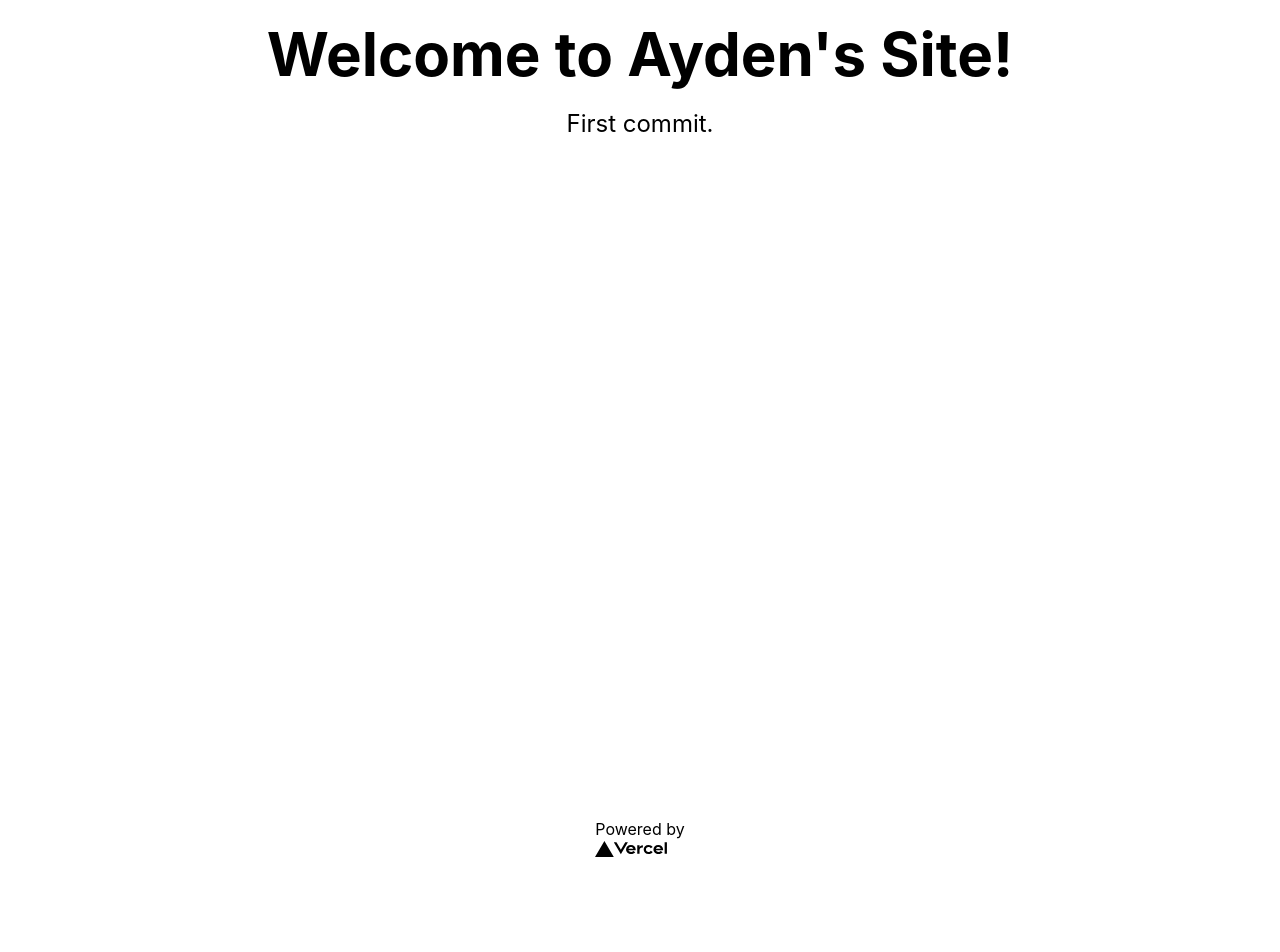
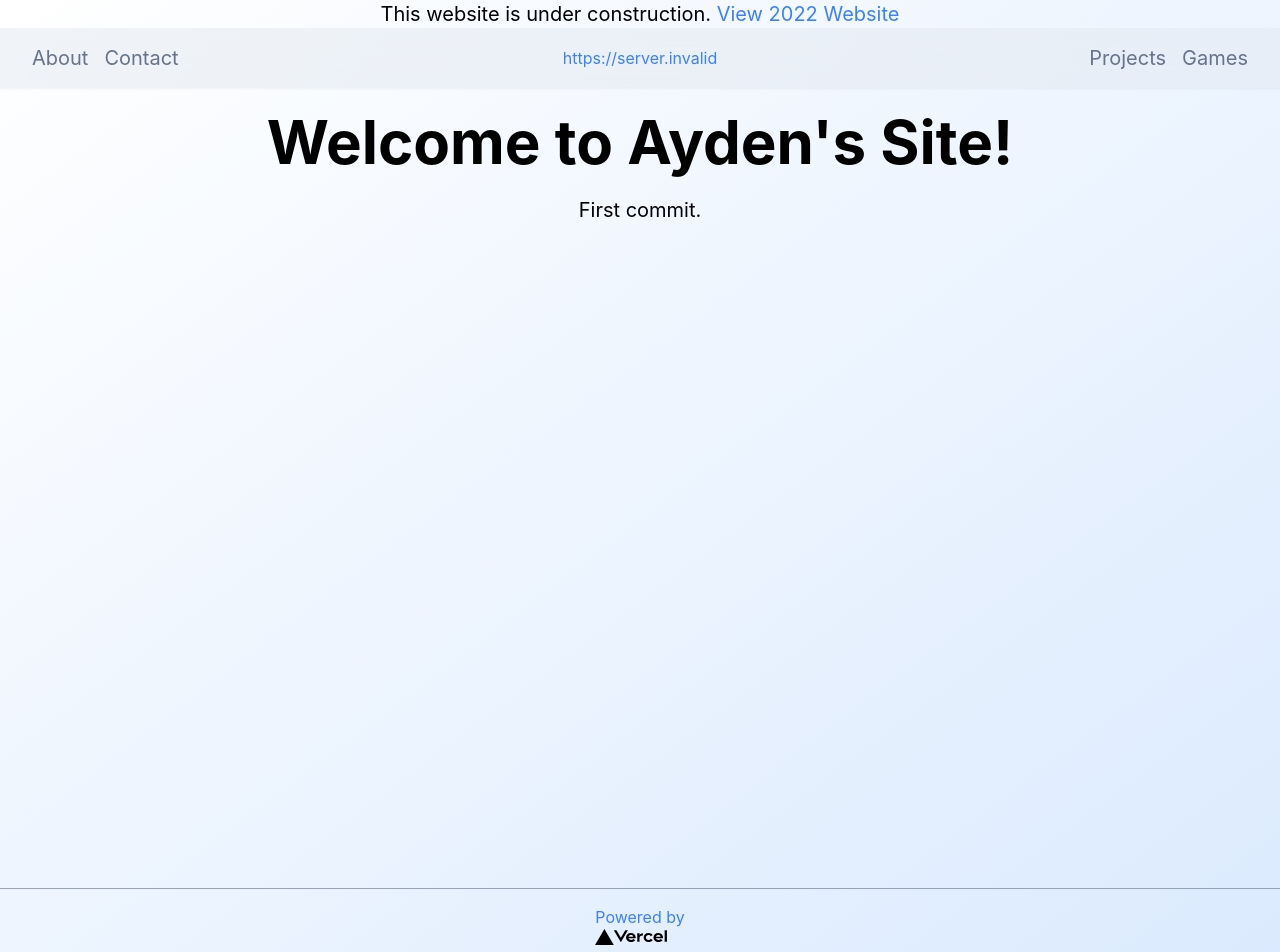
Before and after one commit to WraithWinterly/aydens.net, a Next.js app: page / in a window 1280 px wide. Shown: the top 952 px of the page. Before the commit the page ends 873 px from the top, so only its background shows below. Built offline with nearby package versions, Linux system fonts and the light colour scheme; no server answers; what prettier-plugin-tailwindcss would draw is missing.

Commit message:
Initial Layout

```diff
--- /dev/null
+++ b/src/components/footer.tsx
@@ -0,0 +1,17 @@
+import Image from "next/image";
+
+export default function Footer() {
+  return (
+    <footer className="flex w-full justify-center border-t-[1px] border-solid border-slate-400 py-4 dark:border-slate-500">
+      <a
+        href="https://vercel.com?utm_source=create-next-app&utm_medium=default-template&utm_campaign=create-next-app"
+        target="_blank"
+        rel="noopener noreferrer">
+        Powered by{" "}
+        <span className="h-16 w-12 dark:invert dark:filter">
+          <Image src="/vercel.svg" alt="Vercel Logo" width={72} height={16} />
+        </span>
+      </a>
+    </footer>
+  );
+}
--- /dev/null
+++ b/src/components/header.tsx
@@ -0,0 +1,33 @@
+export default function Header() {
+  return (
+    <>
+      <header className="relative flex w-full justify-between bg-slate-200 bg-opacity-50 py-4 px-8 text-center shadow-sm backdrop-blur-md dark:bg-black">
+        <div className="flex w-full items-center justify-between gap-4">
+          <ul className="flex gap-4">
+            <li className="cursor-pointer text-slate-500 transition-colors hover:text-slate-800 dark:text-slate-400 dark:hover:text-slate-300">
+              About
+            </li>
+            <li className="cursor-pointer text-slate-500 transition-colors hover:text-slate-800 dark:text-slate-400 dark:hover:text-slate-300">
+              Contact
+            </li>
+          </ul>
+
+          <div className="absolute-center items-center">
+            <a href={`https://${process.env.NEXT_PUBLIC_URL}`}>
+              {process.env.NEXT_PUBLIC_URL}
+            </a>
+          </div>
+
+          <ul className="flex gap-4">
+            <li className="cursor-pointer text-slate-500 transition-colors hover:text-slate-800 dark:text-slate-400 dark:hover:text-slate-300">
+              Projects
+            </li>
+            <li className="cursor-pointer text-slate-500 transition-colors hover:text-slate-800 dark:text-slate-400 dark:hover:text-slate-300">
+              Games
+            </li>
+          </ul>
+        </div>
+      </header>
+    </>
+  );
+}
--- /dev/null
+++ b/src/components/layout.tsx
@@ -0,0 +1,22 @@
+import { ReactNode } from "react";
+import Footer from "./footer";
+import Header from "./header";
+
+interface LayoutProps {
+  children: ReactNode;
+}
+export default function Layout({ children }: LayoutProps) {
+  return (
+    <div className="relative flex flex-col items-center bg-gradient-to-br from-white to-blue-100 dark:from-black dark:to-slate-900">
+      <p className="w-full text-center dark:bg-black ">
+        This website is under construction.{" "}
+        <a href="https://wraithwinterly.github.io" target="_blank">
+          View 2022 Website
+        </a>
+      </p>
+      <Header />
+      {children}
+      <Footer />
+    </div>
+  );
+}
--- a/src/pages/_app.tsx
+++ b/src/pages/_app.tsx
@@ -1,6 +1,11 @@
+import Layout from "@/components/layout";
 import "@styles/globals.css";
 import type { AppProps } from "next/app";
 
 export default function App({ Component, pageProps }: AppProps) {
-  return <Component {...pageProps} />;
+  return (
+    <Layout>
+      <Component {...pageProps} />
+    </Layout>
+  );
 }
--- a/src/pages/index.tsx
+++ b/src/pages/index.tsx
@@ -14,18 +14,6 @@ export default function Home() {
         <h1>Welcome to Ayden's Site!</h1>
         <p>First commit.</p>
       </main>
-
-      <footer className="flex justify-center border-t-[1px] border-solid border-white py-4">
-        <a
-          href="https://vercel.com?utm_source=create-next-app&utm_medium=default-template&utm_campaign=create-next-app"
-          target="_blank"
-          rel="noopener noreferrer">
-          Powered by{" "}
-          <span className="h-16 w-12 dark:invert dark:filter">
-            <Image src="/vercel.svg" alt="Vercel Logo" width={72} height={16} />
-          </span>
-        </a>
-      </footer>
     </>
   );
 }
--- a/src/styles/globals.css
+++ b/src/styles/globals.css
@@ -15,8 +15,17 @@
   h4 {
     @apply py-1 text-3xl font-bold;
   }
-  p {
-    @apply text-2xl;
+  p,
+  li {
+    @apply text-xl;
+  }
+
+  .absolute-center {
+    @apply absolute top-1/2 left-1/2 -translate-x-1/2 -translate-y-1/2 transform;
+  }
+
+  a {
+    @apply cursor-pointer text-blue-500 hover:underline;
   }
 }
 
@@ -24,13 +33,8 @@ html,
 body {
   padding: 0;
   margin: 0;
-  font-family: -apple-system, BlinkMacSystemFont, Segoe UI, Roboto, Oxygen,
-    Ubuntu, Cantarell, Fira Sans, Droid Sans, Helvetica Neue, sans-serif;
-}
-
-a {
-  color: inherit;
-  text-decoration: none;
+  font-family: -apple-system, BlinkMacSystemFont, Roboto, Oxygen, Ubuntu,
+    Cantarell, Fira Sans, Droid Sans, Helvetica Neue, sans-serif;
 }
 
 * {
@@ -43,6 +47,6 @@ a {
   }
   body {
     color: white;
-    background: black;
+    background-color: black;
   }
 }
```
Also changed, not shown: 2 other files (tests, documents, lock files or other folders).
